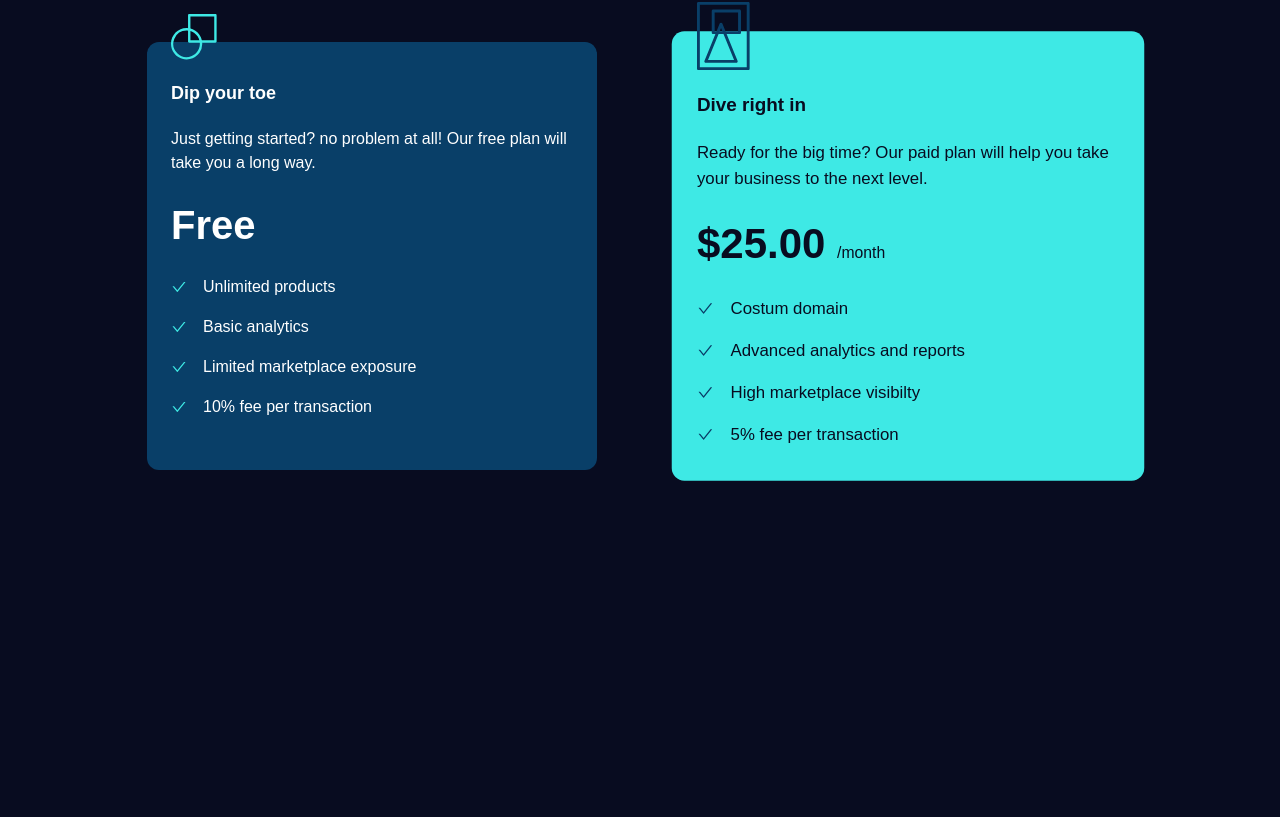
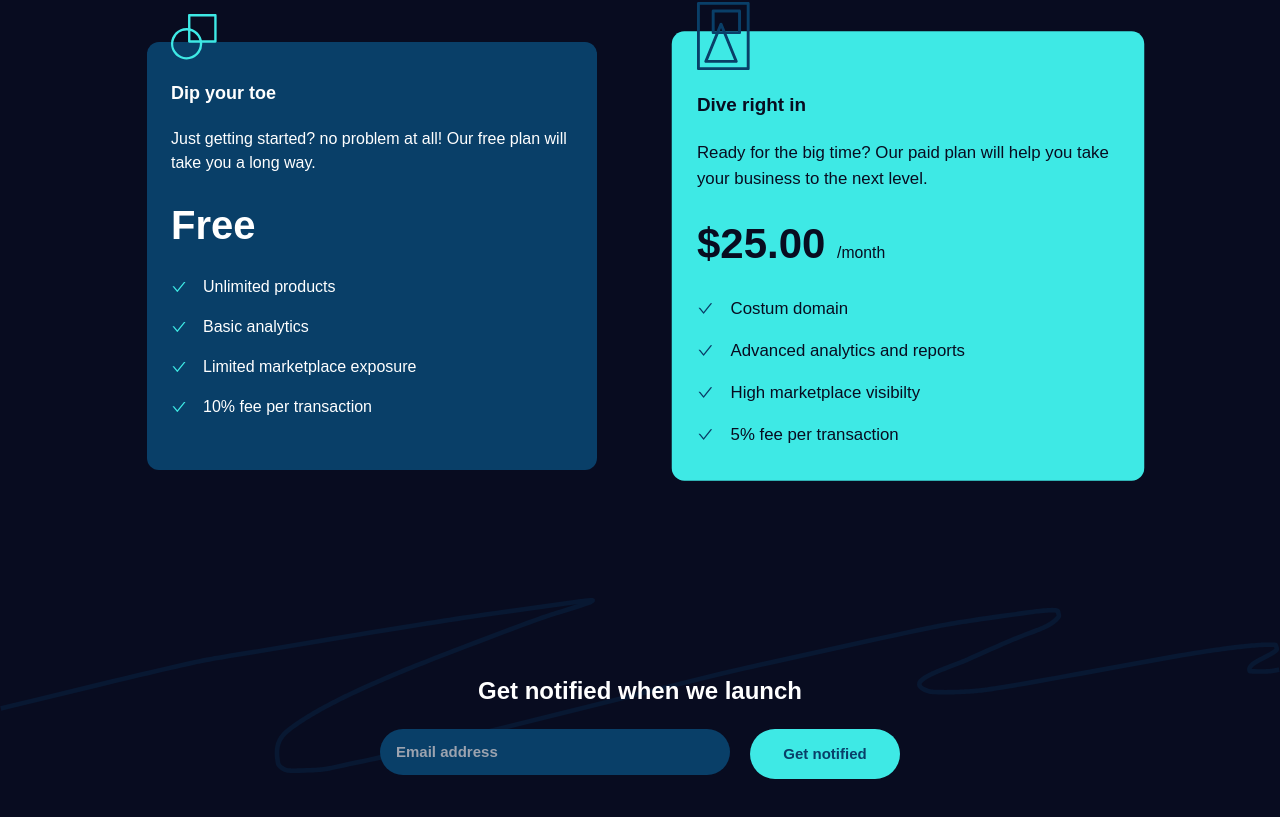
Before and after one commit to jchapar/maker-fem, a React (Create React App) app: page / in a window 1280 px wide. Shown: the part 1219-2036 px from the top of the page. Before the commit the page ends 1753 px from the top, so only its background shows below. Built offline with nearby package versions, Linux system fonts and the light colour scheme; the HTML template or start-up script is replaced by a standard one.

Commit message:
footer component created

```diff
--- a/src/App.js
+++ b/src/App.js
@@ -3,6 +3,7 @@ import Header from './components/Header';
 import Headerdesktop from './components/Headerdesktop';
 import Details from './components/Details';
 import Pricing from './components/Pricing';
+import Footer from './components/Footer';
 
 function App() {
   return (
@@ -12,6 +13,7 @@ function App() {
       <Headerdesktop />
       <Details />
       <Pricing />
+      <Footer />
     </div>
   );
 }
--- /dev/null
+++ b/src/components/Footer.jsx
@@ -0,0 +1,22 @@
+import React from 'react';
+import FooterBG from '../assets/bg-footer-squiggle.svg';
+
+const Footer = () => {
+  return (
+    <div className='py-16'>
+      <img src={FooterBG} alt='Footer Background' className='mx-auto' />
+      <div className='max-w-[1120px] mx-auto flex flex-col items-center justify-center space-y-5 md:space-y-0 mt-[-50px] md:mt-[-100px]'>
+        <h2 className='text-whiteColor text-[24px] font-extrabold max-w-xs md:max-w-md text-center md:mb-5'>Get notified when we launch</h2>
+        <div className='flex w-full flex-col px-10 md:flex-row items-start justify-center md:space-x-5'>
+          <div className='flex flex-col items-start mb-3 w-full md:space-y-3 md:mb-0 md:max-w-[350px]'>
+            <input type='email' placeholder='Email address' className='bg-blueColor text-grayColor py-3 px-4 w-full rounded-full text-[15px] font-extrabold focus:outline-none md:max-w-[350px]' />
+            <small className='text-pinkColor text-[12px] md:pl-5 opacity-0'>Opps! That doesn't look like an email address</small>
+          </div>
+          <button className='bg-tealColor text-blueColor py-3 px-4 w-full rounded-full text-[15px] font-extrabold h-[50px] md:max-w-[150px] hover:bg-transparent hover:border hover:border-[tealColor] hover:text-whiteColor hover:ease-in duration-150'>Get notified</button>
+        </div>
+      </div>
+    </div>
+  );
+};
+
+export default Footer;
--- a/src/components/Headerdesktop.jsx
+++ b/src/components/Headerdesktop.jsx
@@ -12,7 +12,7 @@ const Headerdesktop = () => {
         <img src={heroSquiggle} alt='Mobile Hero' className='hidden md:block col-span-2 mx-auto' />
         <img src={heroRight} alt='Mobile Hero' className='hidden md:block' />
       </div>
-      <div className='hidden md:flex flex-col items-center justify-center py-8 px-4 md:mt-[-350px] lg:mt-[-400px]'>
+      <div className='hidden md:flex flex-col items-center justify-center py-8 px-4 md:mt-[-300px] lg:mt-[-400px]'>
         <h1 className='text-[40px] lg:text-[48px] text-center text-white font-bold max-w-md lg:max-w-lg'>
           Get paid for the work you <span className='text-tealColor'>love</span> to do.
         </h1>
```
